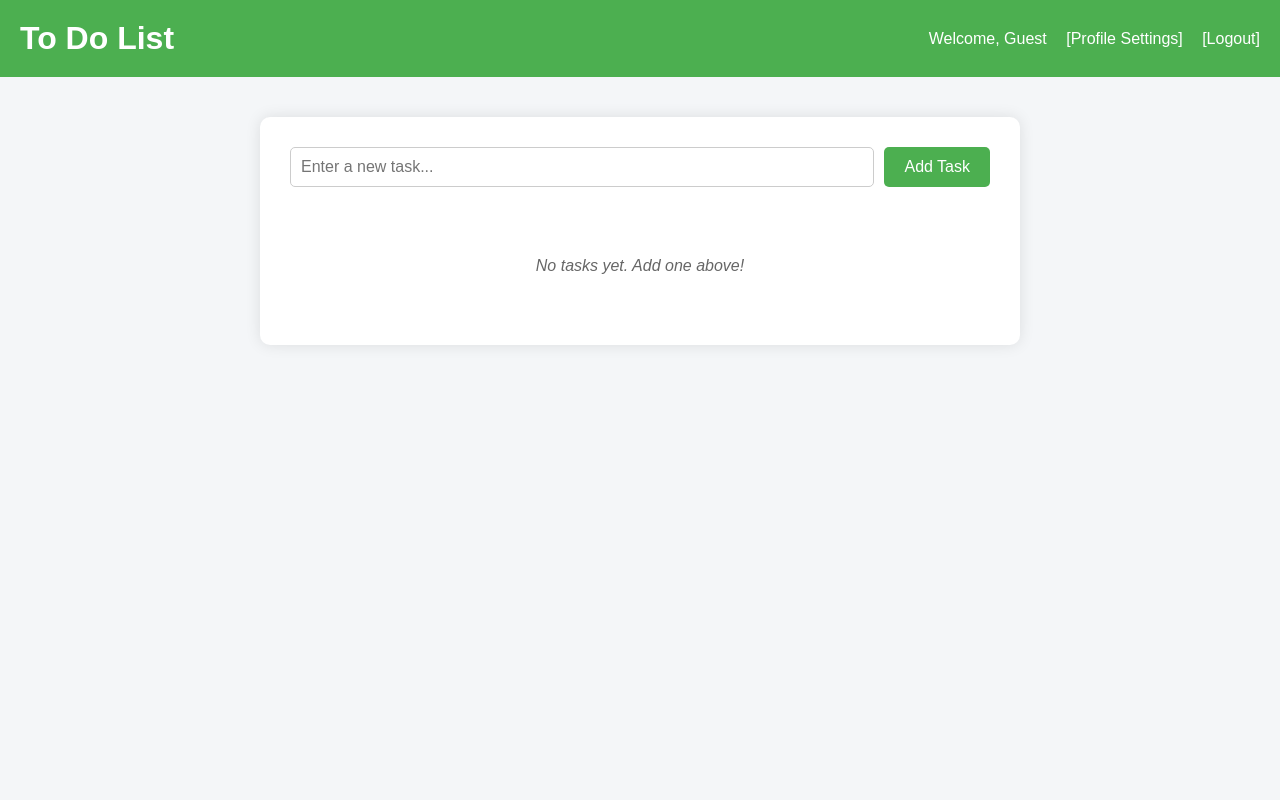
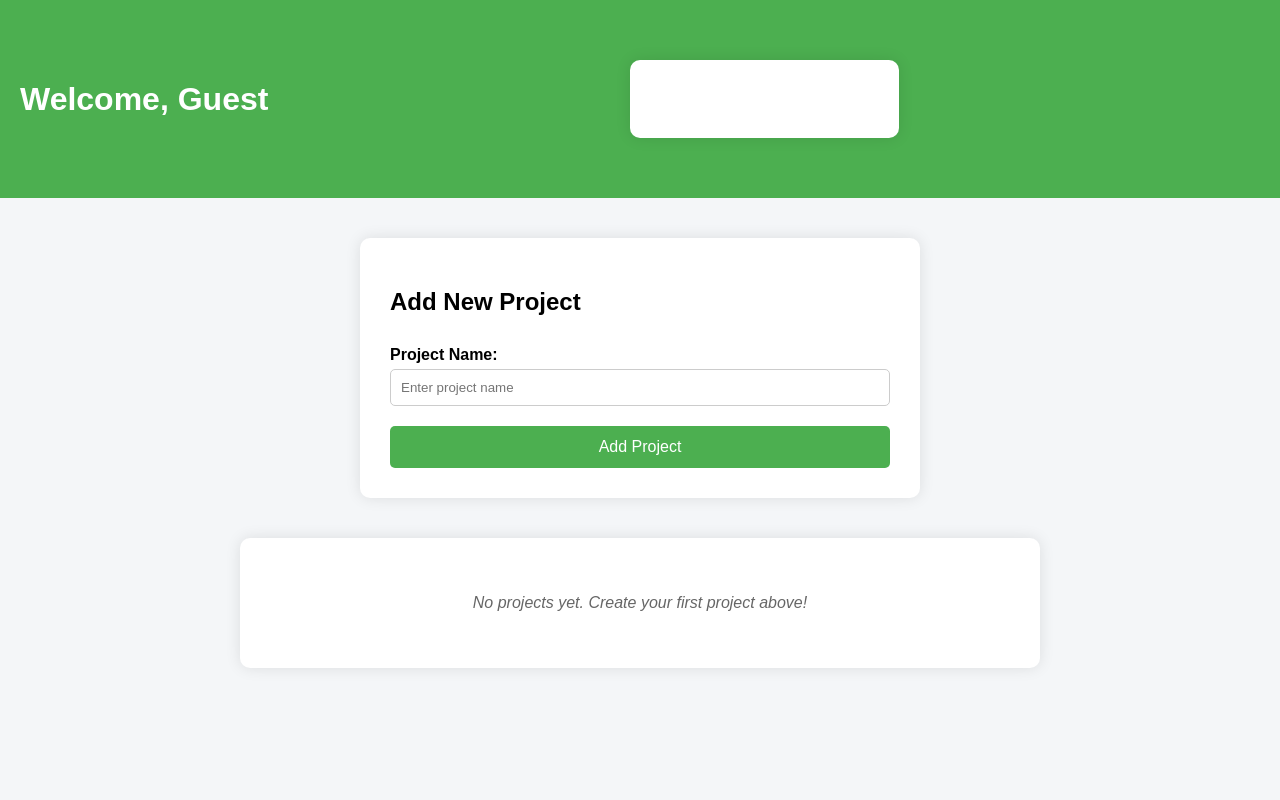
Before and after one commit to katsfak/To-Do-App, a PHP site: page /home.php in a window 1280 px wide. Run offline with PHP 8.4, Linux system fonts and the light colour scheme.

Commit message:
Refactor home page: implement project management features including add, edit, delete projects and tasks; enhance UI for better user experience

```diff
--- a/Home/home.php
+++ b/Home/home.php
@@ -2,6 +2,67 @@
 session_start();
 $name = $_SESSION['fullname'] ?? 'Guest';
 $id = $_SESSION['user_id'] ?? null;
+
+// Initialize projects if not exists
+if (!isset($_SESSION['projects'])) {
+    $_SESSION['projects'] = [];
+}
+
+// HANDLE ADD PROJECT
+if (isset($_POST['add_project']) && !empty($_POST['project_name'])) {
+    $project_name = htmlspecialchars(trim($_POST['project_name']));
+    $project_id = uniqid();
+    $_SESSION['projects'][$project_id] = [
+        'name' => $project_name,
+        'tasks' => []
+    ];
+}
+
+// HANDLE DELETE PROJECT
+if (isset($_POST['delete_project'])) {
+    $project_id = $_POST['project_id'];
+    unset($_SESSION['projects'][$project_id]);
+}
+
+// HANDLE EDIT PROJECT
+if (isset($_POST['edit_project']) && !empty($_POST['edited_project'])) {
+    $project_id = $_POST['project_id'];
+    $_SESSION['projects'][$project_id]['name'] = htmlspecialchars(trim($_POST['edited_project']));
+}
+
+// HANDLE ADD TASK
+if (isset($_POST['add_task']) && !empty($_POST['task']) && isset($_POST['project_id'])) {
+    $task = htmlspecialchars(trim($_POST['task']));
+    $task_id = uniqid();
+    $project_id = $_POST['project_id'];
+    $_SESSION['projects'][$project_id]['tasks'][$task_id] = [
+        'task' => $task,
+        'completed' => false,
+        'created' => date('Y-m-d H:i:s')
+    ];
+}
+
+// HANDLE DELETE TASK
+if (isset($_POST['delete_task'])) {
+    $project_id = $_POST['project_id'];
+    $task_id = $_POST['task_id'];
+    unset($_SESSION['projects'][$project_id]['tasks'][$task_id]);
+}
+
+// HANDLE TOGGLE TASK
+if (isset($_POST['toggle_task'])) {
+    $project_id = $_POST['project_id'];
+    $task_id = $_POST['task_id'];
+    $_SESSION['projects'][$project_id]['tasks'][$task_id]['completed'] =
+        !$_SESSION['projects'][$project_id]['tasks'][$task_id]['completed'];
+}
+
+// HANDLE EDIT TASK
+if (isset($_POST['edit_task']) && !empty($_POST['edited_task'])) {
+    $project_id = $_POST['project_id'];
+    $task_id = $_POST['task_id'];
+    $_SESSION['projects'][$project_id]['tasks'][$task_id]['task'] = htmlspecialchars(trim($_POST['edited_task']));
+}
 ?>
 <!DOCTYPE html>
 <html lang="en">
@@ -9,83 +70,94 @@ $id = $_SESSION['user_id'] ?? null;
 <head>
     <meta charset="UTF-8">
     <meta name="viewport" content="width=device-width, initial-scale=1.0">
-    <title>Home - To Do List</title>
+    <title>Projects & Tasks</title>
     <link rel="stylesheet" href="style.css">
 </head>
 
 <body>
     <div class="header">
-        <h1>To Do List</h1>
+        <h1>Welcome, <?php echo htmlspecialchars($name); ?></h1>
         <div class="user-info">
-            Welcome, <?php echo htmlspecialchars($name); ?>
             <a href="../Profile/profile.php">[Profile Settings]</a>
             <a href="../logout.php">[Logout]</a>
         </div>
     </div>
 
     <div class="container">
-        <div class="todo-section">
-            <form method="POST" action="">
-                <input type="text" name="task" placeholder="Enter a new task..." required>
+        <div class="user-info">
+            <h2>Add New Project</h2>
+            <form method="POST">
+                <label for="project_name">Project Name:</label>
+                <input type="text" id="project_name" name="project_name" placeholder="Enter project name" required>
+                <button type="submit" name="add_project">Add Project</button>
+            </form>
+        </div>
+
+        <?php if (empty($_SESSION['projects'])): ?>
+            <div class="no-projects">
+                <p>No projects yet. Create your first project above!</p>
+            </div>
+        <?php else: ?>
+            <?php foreach ($_SESSION['projects'] as $project_id => $project): ?>
+                <div class="project">
+                    <div class="project-header">
+                        <h3 class="project-name"><?php echo htmlspecialchars($project['name']); ?></h3>
+                        <div class="project-actions">
+                            <!-- Edit Project -->
+                            <form method="POST" style="display:inline;">
+                                <input type="hidden" name="project_id" value="<?php echo $project_id; ?>">
+                                <input type="text" name="edited_project" placeholder="New name" required>
+                                <button type="submit" name="edit_project" class="edit-btn">Save</button>
+                            </form>
+                            <!-- Delete Project -->
+                            <form method="POST" style="display:inline;">
+                                <input type="hidden" name="project_id" value="<?php echo $project_id; ?>">
+                                <button type="submit" name="delete_project" class="delete-btn" onclick="return confirm('Delete this project and all its tasks?')">Delete</button>
+                            </form>
+                        </div>
+                    </div>
+
+                    <h4>Add Task</h4>
+                    <form method="POST">
+                        <input type="hidden" name="project_id" value="<?php echo $project_id; ?>">
+                        <label for="task_<?php echo $project_id; ?>">Task Description:</label>
+                        <input type="text" id="task_<?php echo $project_id; ?>" name="task" placeholder="Enter task description" required>
                         <button type="submit" name="add_task">Add Task</button>
                     </form>
 
-            <?php
-            // Initialize tasks in session if not exists
-            if (!isset($_SESSION['tasks'])) {
-                $_SESSION['tasks'] = [];
-            }
-
-            // Handle adding new task
-            if (isset($_POST['add_task']) && !empty($_POST['task'])) {
-                $task = htmlspecialchars(trim($_POST['task']));
-                $task_id = uniqid();
-                $_SESSION['tasks'][$task_id] = [
-                    'task' => $task,
-                    'completed' => false,
-                    'created' => date('Y-m-d H:i:s')
-                ];
-            }
-
-            // Handle task completion toggle
-            if (isset($_POST['toggle_task'])) {
-                $task_id = $_POST['task_id'];
-                if (isset($_SESSION['tasks'][$task_id])) {
-                    $_SESSION['tasks'][$task_id]['completed'] = !$_SESSION['tasks'][$task_id]['completed'];
-                }
-            }
-
-            // Handle task deletion
-            if (isset($_POST['delete_task'])) {
-                $task_id = $_POST['task_id'];
-                unset($_SESSION['tasks'][$task_id]);
-            }
-            ?>
-
-            <div class="tasks-list">
-                <?php if (empty($_SESSION['tasks'])): ?>
-                    <p class="no-tasks">No tasks yet. Add one above!</p>
+                    <?php if (empty($project['tasks'])): ?>
+                        <p>No tasks yet.</p>
                     <?php else: ?>
-                    <?php foreach ($_SESSION['tasks'] as $task_id => $task_data): ?>
-                        <div class="task-item <?php echo $task_data['completed'] ? 'completed' : ''; ?>">
-                            <span class="task-text"><?php echo htmlspecialchars($task_data['task']); ?></span>
+                        <?php foreach ($project['tasks'] as $task_id => $task): ?>
+                            <div class="task-item <?php echo $task['completed'] ? 'completed' : ''; ?>">
+                                <span class="task-text"><?php echo htmlspecialchars($task['task']); ?></span>
                                 <div class="task-actions">
-                                <form method="POST" style="display: inline;">
+                                    <!-- Toggle -->
+                                    <form method="POST" style="display:inline;">
+                                        <input type="hidden" name="project_id" value="<?php echo $project_id; ?>">
                                         <input type="hidden" name="task_id" value="<?php echo $task_id; ?>">
-                                    <button type="submit" name="toggle_task" class="toggle-btn">
-                                        <?php echo $task_data['completed'] ? 'Undo' : 'Complete'; ?>
-                                    </button>
+                                        <button type="submit" name="toggle_task" class="edit-btn"><?php echo $task['completed'] ? 'Undo' : 'Complete'; ?></button>
                                     </form>
-                                <form method="POST" style="display: inline;">
+                                    <!-- Edit -->
+                                    <form method="POST" style="display:inline;">
+                                        <input type="hidden" name="project_id" value="<?php echo $project_id; ?>">
                                         <input type="hidden" name="task_id" value="<?php echo $task_id; ?>">
-                                    <button type="submit" name="delete_task" class="delete-btn" onclick="return confirm('Are you sure?')">Delete</button>
+                                        <input type="text" name="edited_task" placeholder="New task description" required>
+                                        <button type="submit" name="edit_task" class="edit-btn">Save</button>
+                                    </form>
+                                    <!-- Delete -->
+                                    <form method="POST" style="display:inline;">
+                                        <input type="hidden" name="project_id" value="<?php echo $project_id; ?>">
+                                        <input type="hidden" name="task_id" value="<?php echo $task_id; ?>">
+                                        <button type="submit" name="delete_task" class="delete-btn" onclick="return confirm('Delete this task?')">Delete</button>
                                     </form>
                                 </div>
                             </div>
                         <?php endforeach; ?>
                     <?php endif; ?>
                 </div>
-        </div>
+            <?php endforeach; ?>
+        <?php endif; ?>
     </div>
 </body>
 
--- a/Home/style.css
+++ b/Home/style.css
@@ -1,21 +1,14 @@
-* {
-    margin: 0;
-    padding: 0;
-    box-sizing: border-box;
-}
-
 body {
     font-family: Arial, sans-serif;
     background: #f4f6f8;
-    min-height: 100vh;
-    color: #333;
+    margin: 0;
+    padding: 0;
 }
 
 .header {
     background-color: #4CAF50;
     color: white;
     padding: 20px;
-    text-align: center;
     display: flex;
     justify-content: space-between;
     align-items: center;
@@ -25,45 +18,45 @@ body {
     margin: 0;
 }
 
-.user-info a {
+.header .user-info a {
     color: white;
     text-decoration: none;
     margin-left: 15px;
 }
 
-.user-info a:hover {
+.header .user-info a:hover {
     text-decoration: underline;
 }
 
-.container {
-    max-width: 800px;
+.user-info {
+    background: white;
+    max-width: 500px;
     margin: 40px auto;
-    padding: 0 20px;
-}
-
-.todo-section {
-    background: white;
     padding: 30px;
     border-radius: 10px;
     box-shadow: 0 0 15px rgba(0,0,0,0.1);
 }
 
-.todo-section form {
+.user-info form {
     display: flex;
-    gap: 10px;
-    margin-bottom: 30px;
+    flex-direction: column;
 }
 
-.todo-section input[type="text"] {
-    flex: 1;
-    padding: 10px;
-    border: 1px solid #ccc;
-    border-radius: 5px;
-    font-size: 16px;
+.user-info label {
+    margin-top: 10px;
+    font-weight: bold;
 }
 
-.todo-section button[name="add_task"] {
-    padding: 10px 20px;
+.user-info input {
+    padding: 10px;
+    margin-top: 5px;
+    border-radius: 5px;
+    border: 1px solid #ccc;
+}
+
+.user-info button {
+    margin-top: 20px;
+    padding: 12px;
     background-color: #4CAF50;
     color: white;
     border: none;
@@ -72,12 +65,101 @@ body {
     cursor: pointer;
 }
 
-.todo-section button[name="add_task"]:hover {
+.user-info button:hover {
     background-color: #45a049;
 }
 
-.tasks-list {
-    margin-top: 20px;
+hr {
+    margin: 20px 0;
+}
+
+.error-msg {
+    color: red;
+    font-weight: bold;
+}
+
+.success-msg {
+    color: green;
+    font-weight: bold;
+}
+
+/* Additional styles for project functionality */
+.container {
+    max-width: 800px;
+    margin: 40px auto;
+    padding: 0 20px;
+}
+
+.project {
+    background: white;
+    border-radius: 10px;
+    box-shadow: 0 0 15px rgba(0,0,0,0.1);
+    padding: 30px;
+    margin-bottom: 20px;
+}
+
+.project-header {
+    display: flex;
+    justify-content: space-between;
+    align-items: center;
+    margin-bottom: 20px;
+    padding-bottom: 15px;
+    border-bottom: 2px solid #4CAF50;
+}
+
+.project-name {
+    font-size: 24px;
+    font-weight: bold;
+    color: #4CAF50;
+}
+
+.project-actions {
+    display: flex;
+    gap: 10px;
+}
+
+.project form {
+    display: flex;
+    flex-direction: column;
+    gap: 10px;
+    margin-bottom: 20px;
+}
+
+.project input[type="text"] {
+    padding: 10px;
+    border: 1px solid #ccc;
+    border-radius: 5px;
+    font-size: 16px;
+}
+
+.project button {
+    padding: 10px 15px;
+    background-color: #4CAF50;
+    color: white;
+    border: none;
+    border-radius: 5px;
+    font-size: 14px;
+    cursor: pointer;
+}
+
+.project button:hover {
+    background-color: #45a049;
+}
+
+.project button.delete-btn {
+    background-color: #f44336;
+}
+
+.project button.delete-btn:hover {
+    background-color: #d32f2f;
+}
+
+.project button.edit-btn {
+    background-color: #2196F3;
+}
+
+.project button.edit-btn:hover {
+    background-color: #1976D2;
 }
 
 .task-item {
@@ -110,37 +192,20 @@ body {
     gap: 10px;
 }
 
-.toggle-btn {
+.task-actions button {
     padding: 5px 10px;
-    background-color: #2196F3;
-    color: white;
     border: none;
     border-radius: 3px;
     cursor: pointer;
-    font-size: 14px;
+    font-size: 12px;
 }
 
-.toggle-btn:hover {
-    background-color: #1976D2;
-}
-
-.delete-btn {
-    padding: 5px 10px;
-    background-color: #f44336;
-    color: white;
-    border: none;
-    border-radius: 3px;
-    cursor: pointer;
-    font-size: 14px;
-}
-
-.delete-btn:hover {
-    background-color: #d32f2f;
-}
-
-.no-tasks {
+.no-projects {
     text-align: center;
     color: #666;
     font-style: italic;
     padding: 40px;
+    background: white;
+    border-radius: 10px;
+    box-shadow: 0 0 15px rgba(0,0,0,0.1);
 }
```
Also changed, not shown: Readme.md (added). Lines whose indentation alone changed are shown as unchanged.
